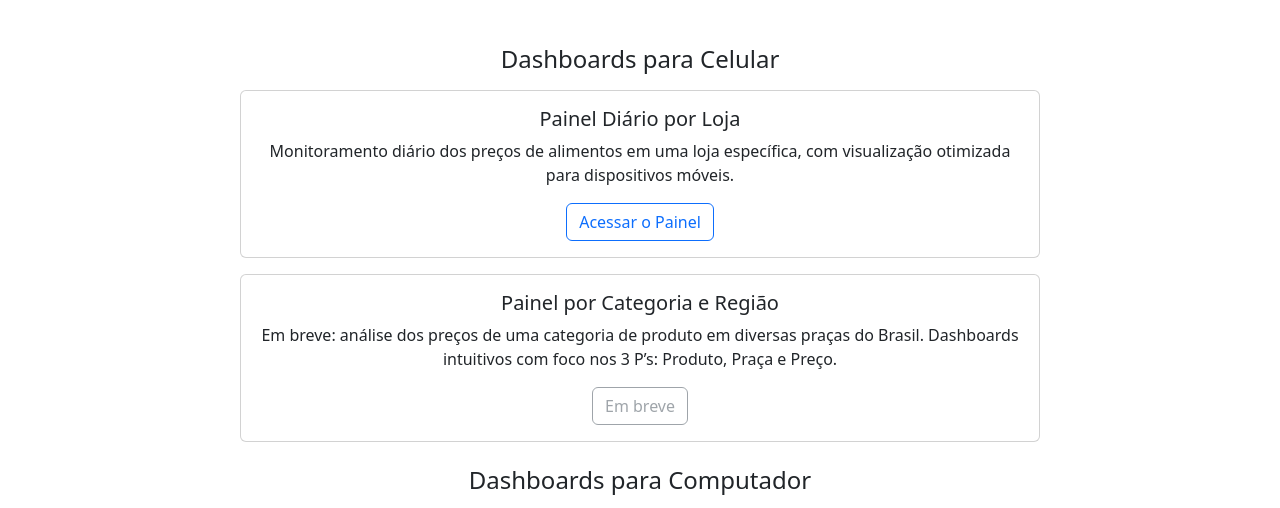
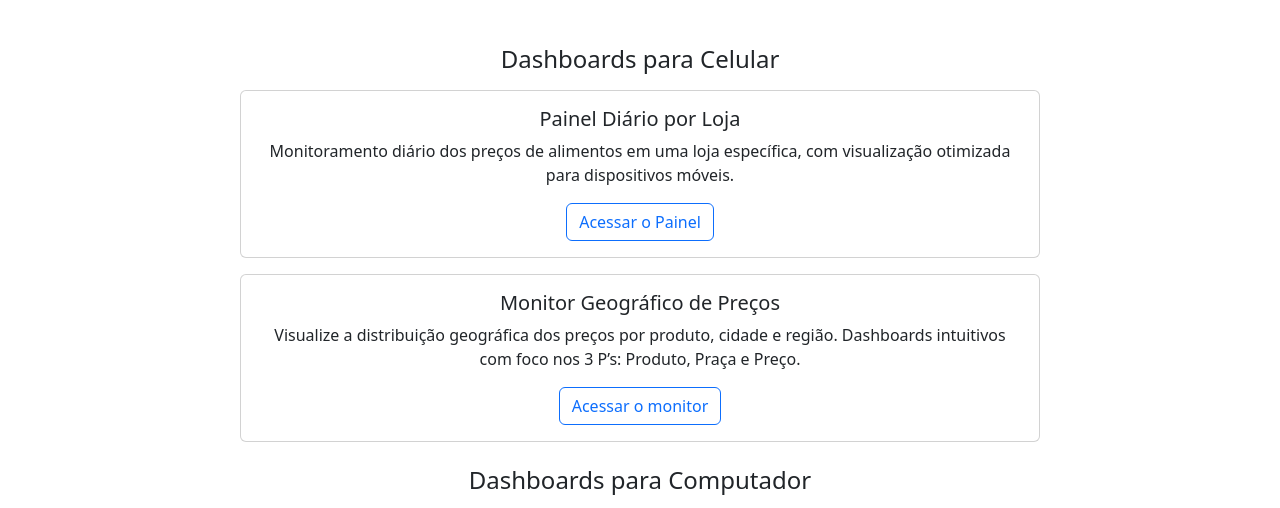
Before and after one commit to Fagoneto/jubart, a plain HTML site: page projetos.html in a window 1280 px wide. Shown: the part 246-754 px from the top of the page. Drawn offline with nearby package versions, Linux system fonts and the light colour scheme.

Commit message:
Update projetos.html

```diff
--- a/projetos.html
+++ b/projetos.html
@@ -53,16 +53,17 @@
       </div>
     </div>
 
-    <!-- Painel 2 (em desenvolvimento) -->
+    <!-- Painel 2 (Monitor Geográfico de Preços) -->
     <div class="card mx-auto my-3" style="max-width: 800px;">
       <div class="card-body">
-        <h5 class="card-title">Painel por Categoria e Região</h5>
+        <h5 class="card-title">Monitor Geográfico de Preços</h5>
         <p class="card-text">
-          Em breve: análise dos preços de uma categoria de produto em diversas praças do Brasil. Dashboards intuitivos com foco nos 3 P’s: Produto, Praça e Preço.
+          Visualize a distribuição geográfica dos preços por produto, cidade e região. Dashboards intuitivos com foco nos 3 P’s: Produto, Praça e Preço.
         </p>
-        <a href="#" class="btn btn-outline-secondary disabled">Em breve</a>
+        <a href="https://monitor-precos.fly.dev" target="_blank" class="btn btn-outline-primary">Acessar o monitor</a>
       </div>
     </div>
+
 
     <!-- Dashboards para Computador -->
     <h4 class="mt-4">Dashboards para Computador</h4>
```
